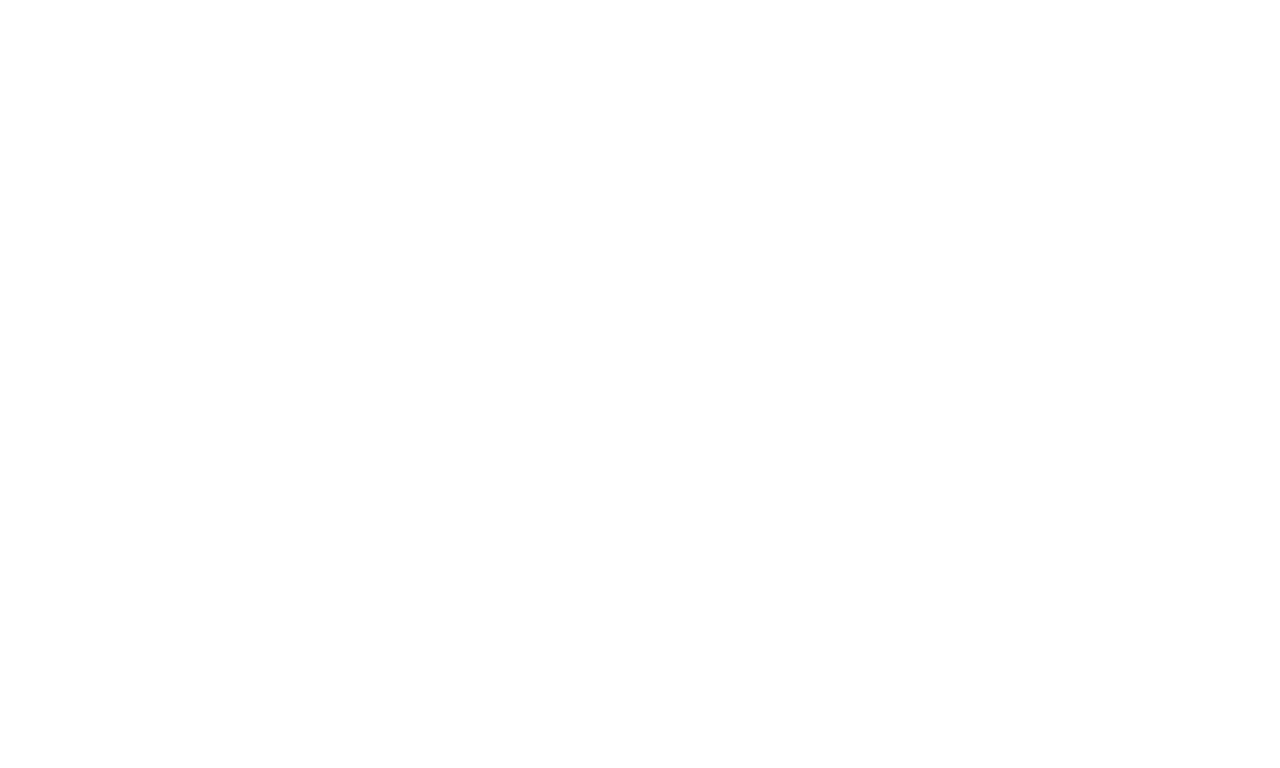
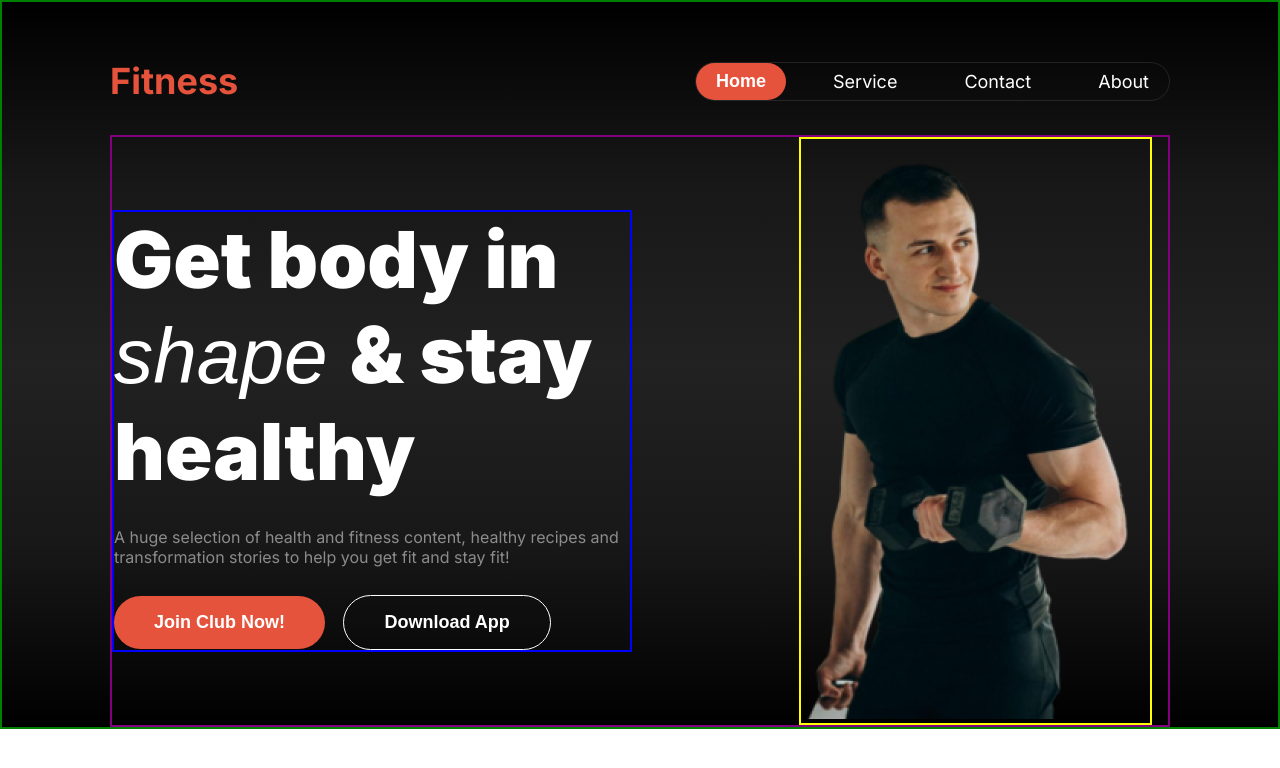
Before and after one commit to mridularodoshi/fitness-club-website-B10A2, a plain HTML site: page index.html in a window 1280 px wide. Drawn offline with Linux system fonts and the light colour scheme; a web font is replaced by a local one.

Commit message:
navbar & banner added

```diff
--- a/index.html
+++ b/index.html
@@ -9,11 +9,15 @@
     <link rel="shortcut icon" href="images/icons/title.png" type="image/x-icon">
 
     <!--adding fonts-->
+    <!--Inter font-->
     <link rel="preconnect" href="https://fonts.googleapis.com">
     <link rel="preconnect" href="https://fonts.gstatic.com" crossorigin>
     <link
         href="https://fonts.googleapis.com/css2?family=Inter:ital,opsz,wght@0,14..32,100..900;1,14..32,100..900&display=swap"
         rel="stylesheet">
+    <!--Miama font-->
+    <link href="https://fonts.cdnfonts.com/css/miama" rel="stylesheet">
+
 
     <!--linking css to html-->
     <link rel="stylesheet" href="styles/style.css">
@@ -26,8 +30,44 @@
 
 <body class="inter-normal">
     <header>
+        <!--navbar starts here-->
+        <nav class="navbar display-flex">
 
+            <div class="nav-title">
+                <h4>Fitness</h4>
+            </div>
+            <div class="nav-list display-flex">
+                <div>
+                    <button class="btn-primary">Home</button>
+                </div>
+                <ul class="nav-links display-flex">
+                    <li><a href="" class="nav-link">Service</a></li>
+                    <li><a href="" class="nav-link">Contact</a></li>
+                    <li><a href="" class="nav-link">About</a></li>
+                </ul>
+            </div>
+        </nav>
+        <!--navbar ends here-->
 
+        <!--banner starts here-->
+        <div class="banner display-flex">
+            <div class="banner-content">
+                <h1 class="banner-title">Get body in <span id="shape" class="miama-italic">shape </span>& stay healthy</h1>
+                <p class="banner-descrip">A huge selection of health and fitness content, healthy recipes and
+                    transformation stories to help you get fit and stay fit!</p>
+                <div class="banner-btns">
+                    <button class="btn-primary" id="join-btn">Join Club Now!</button>
+                    <button class="btn-primary" id="down-btn">Download App</button>
+                </div>
+            </div>
+
+            <div class="banner-dp">
+                <img src="images/Images 2.png" alt="">
+
+            </div>
+
+        </div>
+        <!--banner ends here-->
     </header>
 
     <main>
--- a/styles/responsive.css
+++ b/styles/responsive.css
@@ -0,0 +1,3 @@
+/* media query for small devices */
+@media screen and (max-width:576px) {
+}
--- a/styles/style.css
+++ b/styles/style.css
@@ -1,14 +1,155 @@
-*{
+* {
     box-sizing: border-box;
     margin: 0;
     padding: 0;
 }
 
 /* adding fonts */
+/*inter*/
+.inter-normal {
+    font-family: "Inter", sans-serif;
+    font-optical-sizing: auto;
+    font-style: normal;
+}
+
+/*miama*/
+.miama-italic {
+    font-family: 'Miama', sans-serif;
+    font-style: italic;
+    font-weight: 400;
+}
+
+/* shared styles */
+.display-flex {
+    display: flex;
+}
+
+header {
+    border: 2px solid green;
+    min-height: 715px;
+
+    background: linear-gradient(180deg,
+            rgb(0, 0, 0) 0%,
+
+            rgba(20, 20, 20, 0.986) 25%,
+            rgba(30, 30, 30, 0.986) 50%,
+            rgba(20, 20, 20, 0.986) 75%,
+
+            rgb(0, 0, 0) 100%);
 
 
-.inter-normal {
-  font-family: "Inter", sans-serif;
-  font-optical-sizing: auto;
-  font-style: normal;
 }
+
+.navbar,
+.banner {
+    max-width: 1060px;
+    margin: 0 auto;
+
+}
+
+.btn-primary {
+    border: none;
+    border-radius: 46px;
+    background: rgb(230, 83, 60);
+    color: rgb(255, 255, 255);
+
+    font-size: 1.125rem;
+    font-weight: 600;
+
+    padding: 8px 20px;
+}
+
+
+
+/* nav styles */
+.navbar {
+    /* border: 2px solid red; */
+    justify-content: space-between;
+    align-items: center;
+    margin-top: 57px;
+}
+
+.nav-list {
+    align-items: center;
+    border: 1px solid rgba(255, 255, 255, 0.1);
+    border-radius: 39px;
+
+}
+
+.nav-links>li {
+    margin-left: 47px;
+    margin-right: 20px;
+    list-style: none;
+}
+
+.nav-link {
+    text-decoration: none;
+    color: rgb(255, 255, 255);
+    font-size: 1.125rem;
+    font-weight: 400;
+
+}
+
+.nav-title {
+    color: rgb(230, 83, 60);
+    font-size: 2.25rem;
+    font-weight: 800;
+}
+
+/* banner styles */
+.banner {
+    border: 2px solid purple;
+    gap: 167px;
+    margin-top: 32px;
+    align-items: center;
+}
+
+.banner-content {
+    border: 2px solid blue;
+    max-width: 520px;
+
+}
+
+.banner-dp {
+    border: 2px solid yellow;
+}
+
+.banner-dp>img {
+    max-width: 100%;
+    height: 100%;
+    object-fit: cover;
+}
+
+.banner-title {
+    font-size: 4.9rem;
+    font-weight: 900;
+    color: rgb(255, 255, 255);
+    letter-spacing: 0%;
+}
+
+#shape {
+    line-height: 120%;
+}
+
+.banner-descrip {
+    margin-top: 28px;
+    color: rgba(255, 255, 255, 0.5);
+    font-size: 1rem;
+    font-weight: 400;
+}
+.banner-btns{
+    margin-top: 28px;
+}
+#down-btn{
+    border: 1px solid rgb(255, 255, 255);
+    border-radius: 42px;
+    background-color: rgb(18, 18, 18, 0.1);
+    margin-left: 14px;
+
+    border-radius: 42px;
+    padding: 16px 40px;
+}
+#join-btn{
+    border-radius: 42px;
+    padding: 16px 40px;
+}
```
